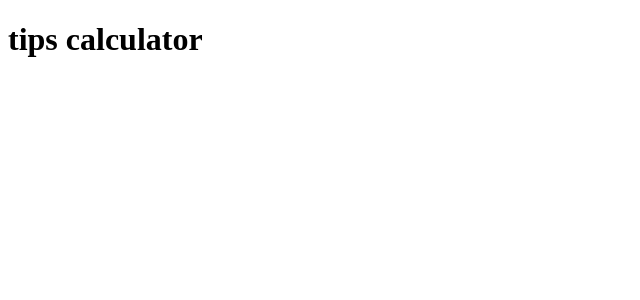
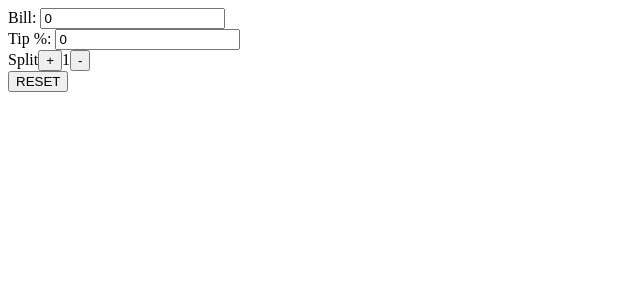
Before and after one commit to rongyadong/tip-calculator, a React (Create React App) app: page / in a window 1280 px wide. Shown: the top 300 px of the page, without its empty margins (0-640 px from the left). Built offline with nearby package versions, Linux system fonts and the light colour scheme.

Commit message:
add TipCalculator.tsx and use 2 hooks such as useDispatch and useSelector to connect to the redux store

```diff
--- a/src/App.tsx
+++ b/src/App.tsx
@@ -1,12 +1,13 @@
 import React from 'react';
 import {Provider} from 'react-redux'
 import {store} from './store'
+import {TipCalculator} from "./components/TipCalculator";
 
 const App: React.FC = () => {
     return (
         <Provider store={store}>
             <>
-                <h1>tips calculator</h1>
+                <TipCalculator/>
             </>
         </Provider>
     );
--- /dev/null
+++ b/src/components/TipCalculator.tsx
@@ -0,0 +1,35 @@
+import * as React from 'react';
+import {useDispatch, useSelector} from "react-redux";
+import {StoreState} from '../store';
+import {ActionTypes} from "../store/actions";
+
+export const TipCalculator = () => {
+    const bill = useSelector((state: StoreState) => state.bill);
+    const percentage = useSelector((state: StoreState) => state.percentage);
+    const split = useSelector((state: StoreState) => state.split);
+
+    const dispatch = useDispatch();
+
+    return (<>
+        <div>
+            <span>Bill: </span>
+            <input value={bill}
+                   onChange={e => dispatch({type: ActionTypes.BillChange, payload: e.target.value})}/>
+        </div>
+
+        <div>
+            <span>Tip %: </span>
+            <input value={percentage}
+                   onChange={e => dispatch({type: ActionTypes.PercentageChange, payload: e.target.value})}/>
+        </div>
+
+        <div>
+            <span>Split</span>
+            <button onClick={() => dispatch({type: ActionTypes.SplitIncrement})}>+</button>
+            <span>{split}</span>
+            <button onClick={() => dispatch({type: ActionTypes.PercentageChange})}>-</button>
+        </div>
+
+        <button onClick={() => dispatch({type: ActionTypes.Reset})}>RESET</button>
+    </>)
+}
```
